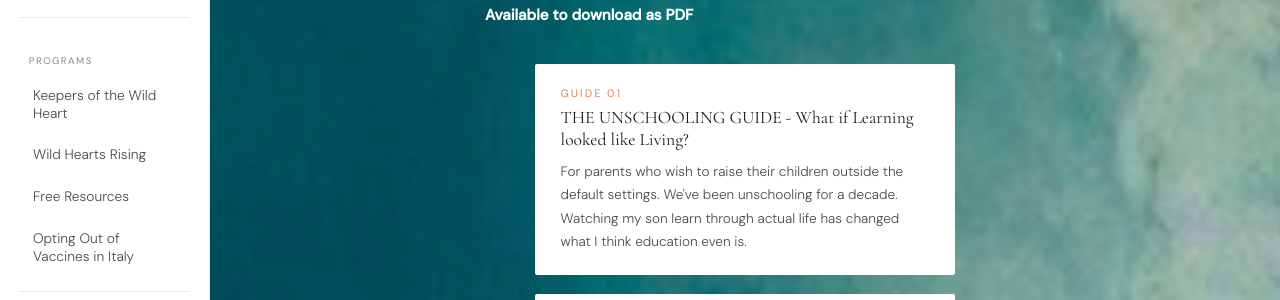
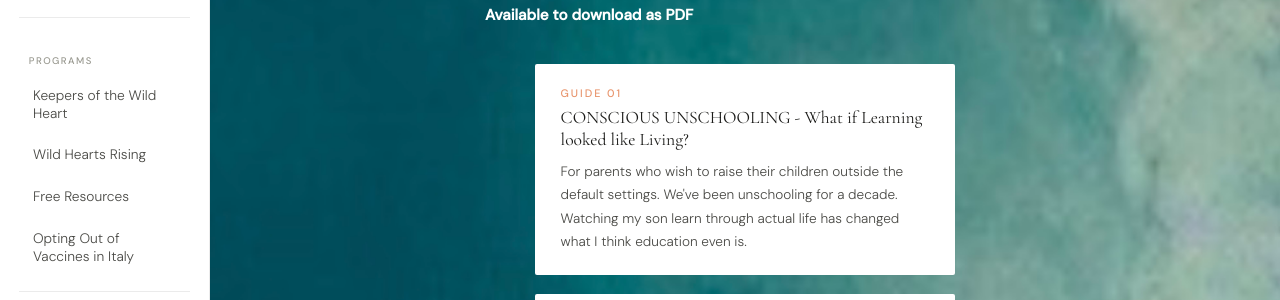
Before and after one commit to Blubell26/giuliapacciotti.com, a Jekyll site: the page built from index.html, in a window 1280 px wide and 900 px high, scrolled down 2145 px. Shown: the part 153-453 px from the top of the window. Built offline with Jekyll 4.4.1, drawn with Linux system fonts in a browser that asks for light colours.

Commit message:
Update index.html

```diff
--- a/index.html
+++ b/index.html
@@ -323,7 +323,7 @@ footer { background:var(--dark); color:white; padding:4rem 4rem 2rem; display:gr
 <div style="display:flex;flex-direction:column;gap:1.2rem;margin:0 auto 2rem;max-width:420px;text-align:left;">
   <div style="background:white;padding:1.4rem 1.6rem;border-radius:2px;">
     <p style="font-size:0.68rem;letter-spacing:0.18em;text-transform:uppercase;color:var(--peach);font-weight:500;margin-bottom:0.4rem;">Guide 01</p>
-    <p style="font-family:'Cormorant Garamond',serif;font-size:1.1rem;color:var(--dark);font-weight:400;line-height:1.3;margin-bottom:0.5rem;">THE UNSCHOOLING GUIDE - What if Learning looked like Living?</p>
+    <p style="font-family:'Cormorant Garamond',serif;font-size:1.1rem;color:var(--dark);font-weight:400;line-height:1.3;margin-bottom:0.5rem;">CONSCIOUS UNSCHOOLING - What if Learning looked like Living?</p>
     <p style="font-size:0.85rem;line-height:1.7;color:var(--mid);font-weight:300;">For parents who wish to raise their children outside the default settings. We've been unschooling for a decade. Watching my son learn through actual life has changed what I think education even is.</p>
   </div>
   <div style="background:white;padding:1.4rem 1.6rem;border-radius:2px;">
```
